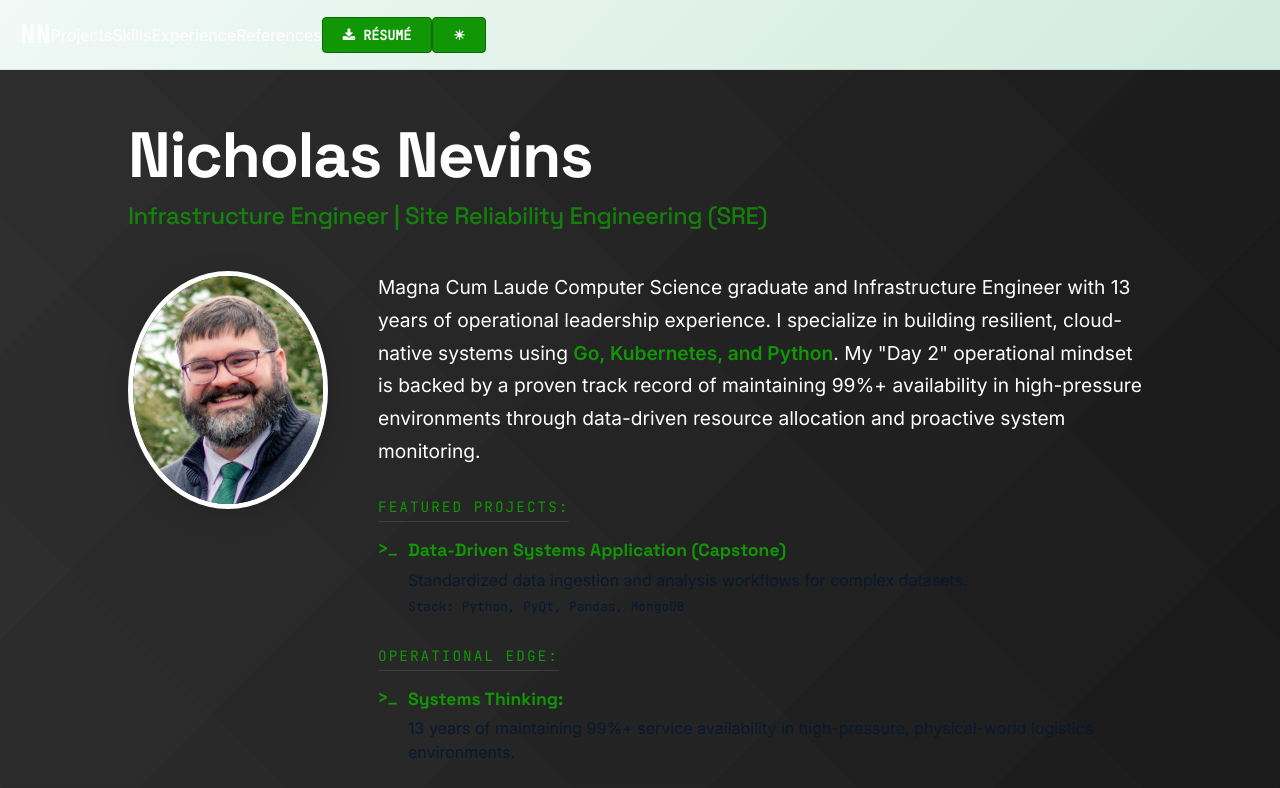
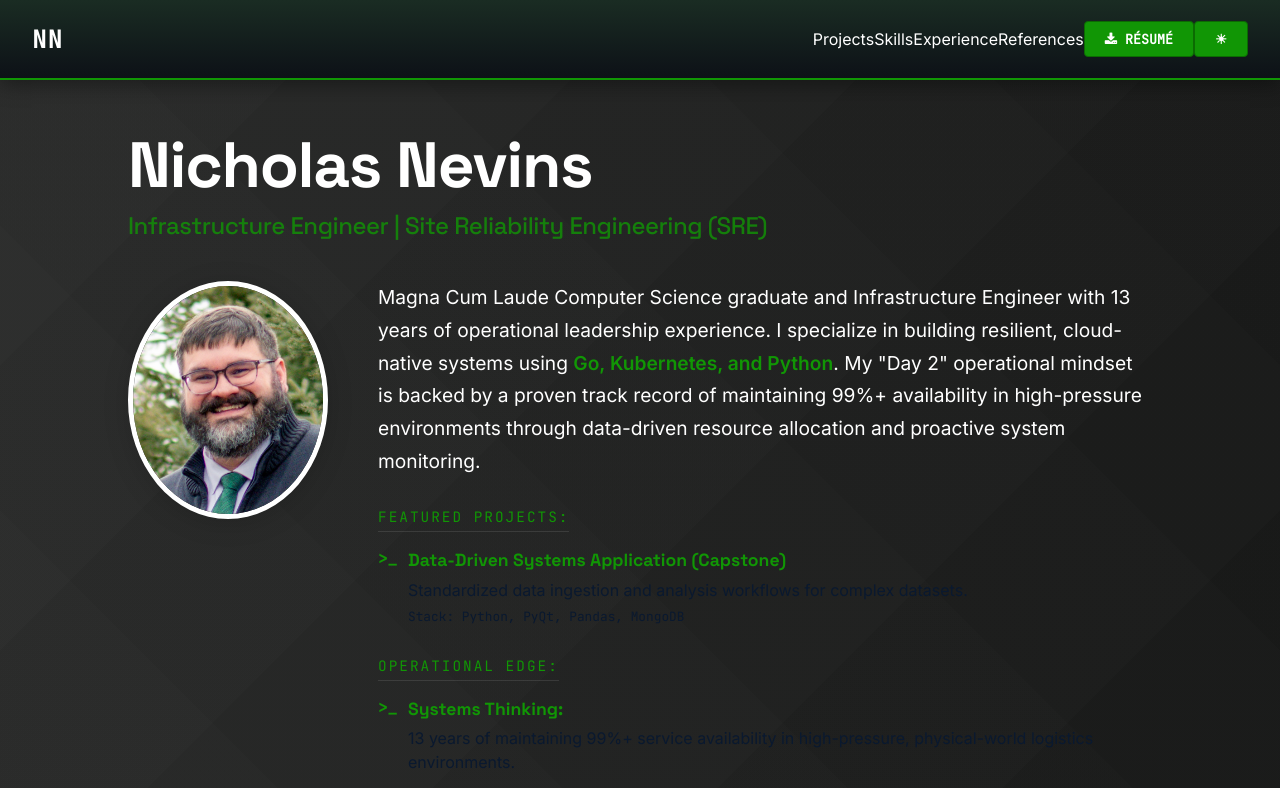
Before and after one commit to NevinsN/professional_portfolio, a React (Create React App) app in the folder professional_portfolio/: page / in a window 1280 px wide. Shown: the top 788 px of the page. Built offline with nearby package versions, Linux system fonts and the light colour scheme.

Commit message:
Update NavbarElements.js

```diff
--- a/professional_portfolio/src/Components/Navbar/NavbarElements.js
+++ b/professional_portfolio/src/Components/Navbar/NavbarElements.js
@@ -2,30 +2,22 @@ import { FaBars } from "react-icons/fa";
 import { NavLink as Link } from "react-router-dom";
 import styled from "styled-components";
 
-/* NavbarElements.js - Updated Nav Styled Component */
 export const Nav = styled.nav`
-    /* A sophisticated 'Architectural' Gradient */
+    /* A deep "Midnight Mint" gradient */
     background: ${props => props.theme === 'dark'
-        ? 'linear-gradient(135deg, #0d1117 0%, #162a1d 100%)'
-        : 'linear-gradient(135deg, #f0f9f6 0%, #d1eadd 100%)'};
+        ? 'linear-gradient(180deg, #05070a 0%, #0d1117 100%)'
+        : 'linear-gradient(180deg, #1a2c23 0%, #0d1117 100%)'};
 
-    height: 70px;
+    height: 80px; /* Slightly taller for more presence */
     display: flex;
-    justify-content: flex-start;
+    justify-content: space-between; /* Spaced out for Logo vs Menu */
     align-items: center;
-    padding: 0 20px;
+    padding: 0 2rem;
     position: sticky;
     top: 0;
     z-index: 1000;
-    width: 100%;
-
-    /* Add a subtle 'Grid Line' at the bottom instead of a heavy border */
-    border-bottom: 1px solid ${props => props.theme === 'dark'
-        ? 'rgba(63, 185, 80, 0.2)'
-        : 'rgba(0, 105, 16, 0.1)'};
-
-    /* This adds a slight 'Glass' effect */
-    backdrop-filter: blur(10px);
+    border-bottom: 2px solid var(--primary-green); /* A thin 'circuit' line */
+    box-shadow: 0 4px 20px rgba(0,0,0,0.4);
 `;
 
 
```
